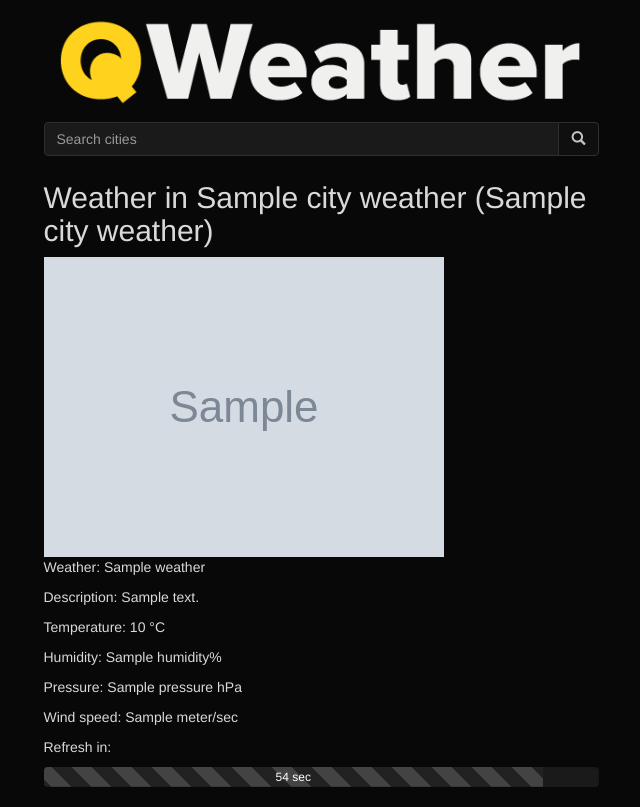
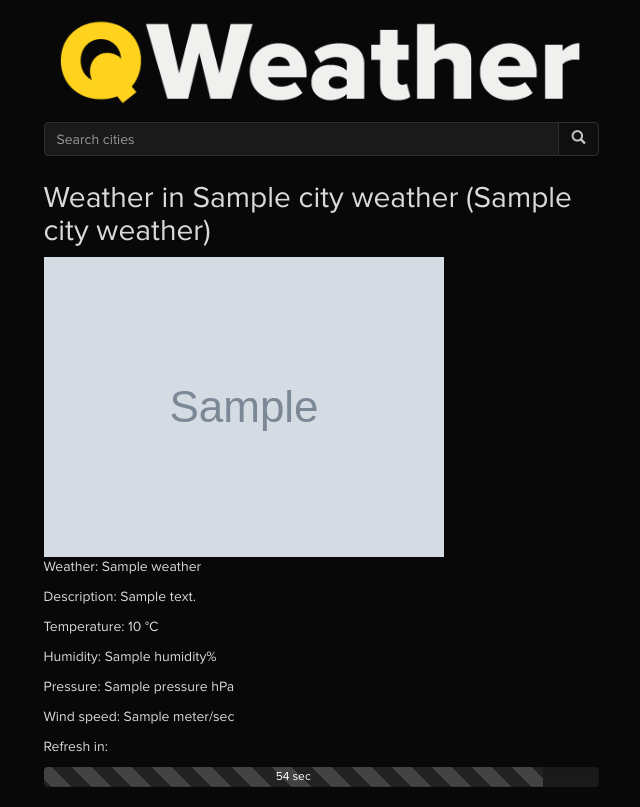
Before and after one commit to StasDeep/Django-Weather, a Django app: template weather/templates/weather/city_weather.html in a window 1280 px wide. Shown: the whole page, without its empty margins (319-959 px from the left). Run offline with Django 3.2, Linux system fonts and the light colour scheme; tables that the repository leaves empty hold one stand-in row (values such as "Sample post"); the template is opened without the code that fills it: values that come from a table or form of the project are taken from there, most other values are stand-ins (such as "Sample title", 1, 10 or a date in 2020); grey boxes marked "Sample" are stand-in pictures; some libraries are stand-ins or nearby versions.

Commit message:
Change site font

```diff
--- a/weather/static/weather/css/base.css
+++ b/weather/static/weather/css/base.css
@@ -1,3 +1,23 @@
+/* Font declaration */
+
+@font-face {
+    font-family: Proxima;
+    src: url('fonts/Proxima_Nova_Regular.otf');
+}
+
+@font-face {
+    font-family: Proxima;
+    font-weight: bold;
+    src: url('fonts/Proxima_Nova_Semibold.otf');
+}
+
+h1, h2, h3, h4, h5, h6, p, span, div, input {
+    font-family: Proxima, serif;
+}
+
+
+/* Basic styles */
+
 body {
     background-color: #080808;
 }
```
